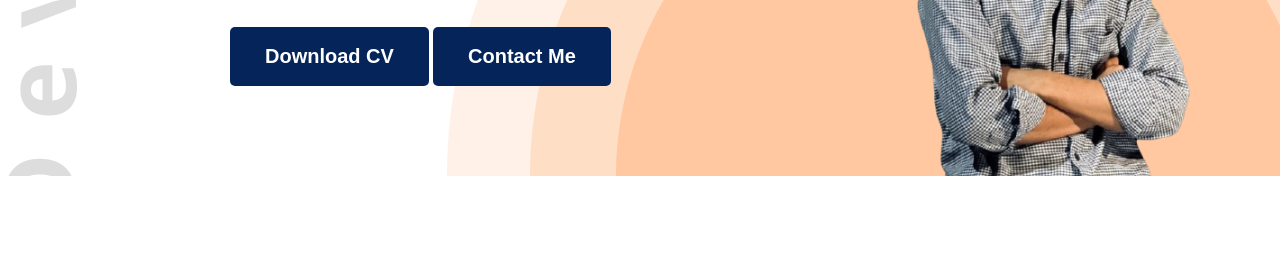
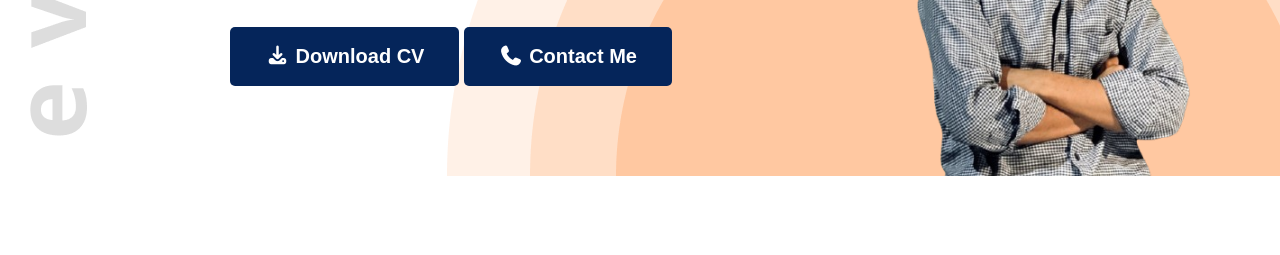
Before and after one commit to alrifat7/hero-dev-portfolio-code, a plain HTML site: page index.html in a window 1280 px wide. Shown: the part 545-800 px from the top of the page. Drawn offline with nearby package versions, Linux system fonts and the light colour scheme.

Commit message:
compelete

```diff
--- a/index.html
+++ b/index.html
@@ -7,7 +7,9 @@
     <link rel="preconnect" href="https://fonts.googleapis.com">
 <link rel="preconnect" href="https://fonts.gstatic.com" crossorigin>
 <link href="https://fonts.googleapis.com/css2?family=Open+Sans:ital,wght@0,300..800;1,300..800&display=swap" rel="stylesheet">
+<link rel="stylesheet" href="https://cdnjs.cloudflare.com/ajax/libs/font-awesome/7.0.1/css/all.min.css">
 <link rel="stylesheet" href="styles/portfolio.css">
+<link rel="icon" href="icon.png" type="">
 </head>
 <body class="font-open-sans">
     <header>
@@ -26,8 +28,8 @@
                 <h1>AL Rifat</h1>
                 <p>Shot what able cold new see cold new see hold.Morning because as to society behaves moments.</p>
                 <div>
-                    <button class="btn">Download CV</button>
-                    <button class="btn">Contact Me</button>
+                    <button class="btn"><i class="fa-solid fa-download"></i> Download CV</button>
+                    <button class="btn"><i class="fa-solid fa-phone"></i> Contact Me</button>
                 </div>
             </div>
             <div class="banner-image">
@@ -176,7 +178,9 @@
         </div>
 
         <div class="text-center">
-            <button class="btn">Download CV</button>
+
+
+            <button class="btn"><i class="fa-solid fa-download"></i> Download CV</button>
         </div>
 
     </section>
--- a/styles/portfolio.css
+++ b/styles/portfolio.css
@@ -65,7 +65,7 @@
 header {
     background-color: #d2c597;
     background: url("../images/developer.png") , url(../images/header_bg.png);
-    background-position: top left, bottom right;
+    background-position: 10px 20px, bottom right;
     background-repeat: no-repeat;
     padding-top: 50px;
 }
```
Also changed, not shown: icon.png (added).
